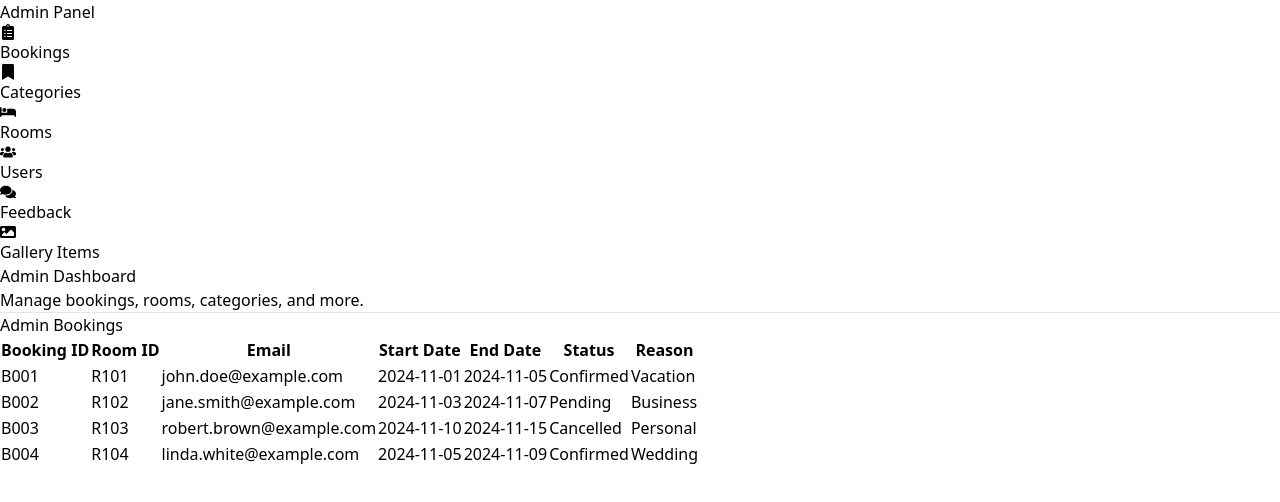
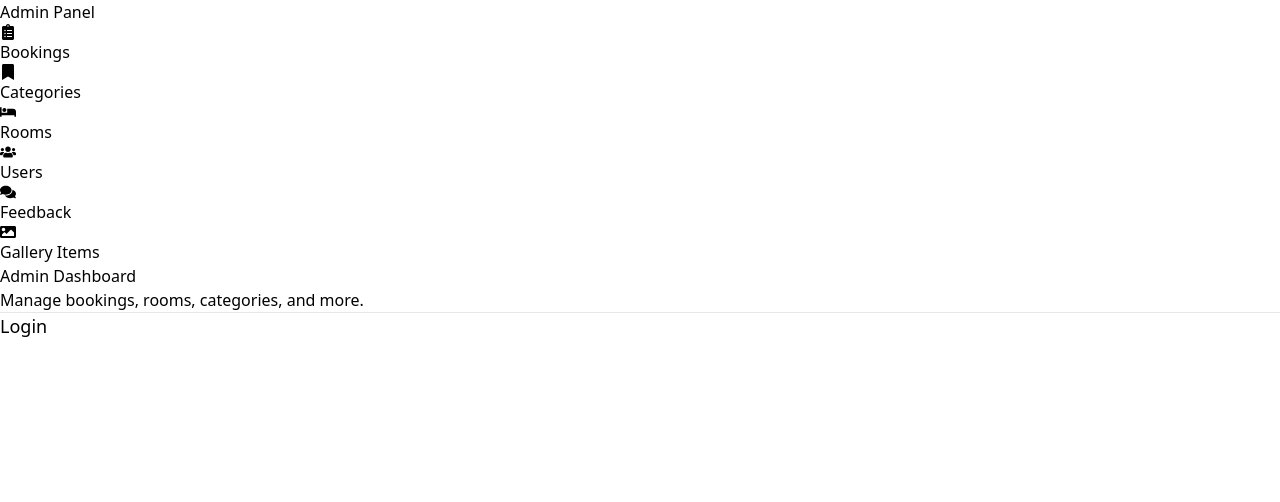
Before and after one commit to savinduamalka/Hotel-Management-front-end, a React (Vite) app: page /admin/bookings in a window 1280 px wide. Shown: the top 502 px of the page. Built offline with nearby package versions, Linux system fonts and the light colour scheme.

Commit message:
getting all booking details from database

```diff
--- a/src/pages/adminPages/admincomponents/bookings.jsx
+++ b/src/pages/adminPages/admincomponents/bookings.jsx
@@ -1,45 +1,44 @@
-import React from 'react'
-
-const bookings = [
-  {
-    bookingId: 'B001',
-    roomId: 'R101',
-    email: 'john.doe@example.com',
-    startDate: '2024-11-01',
-    endDate: '2024-11-05',
-    status: 'Confirmed',
-    reason: 'Vacation',
-  },
-  {
-    bookingId: 'B002',
-    roomId: 'R102',
-    email: 'jane.smith@example.com',
-    startDate: '2024-11-03',
-    endDate: '2024-11-07',
-    status: 'Pending',
-    reason: 'Business',
-  },
-  {
-    bookingId: 'B003',
-    roomId: 'R103',
-    email: 'robert.brown@example.com',
-    startDate: '2024-11-10',
-    endDate: '2024-11-15',
-    status: 'Cancelled',
-    reason: 'Personal',
-  },
-  {
-    bookingId: 'B004',
-    roomId: 'R104',
-    email: 'linda.white@example.com',
-    startDate: '2024-11-05',
-    endDate: '2024-11-09',
-    status: 'Confirmed',
-    reason: 'Wedding',
-  },
-];
+import axios from "axios";
+import React, { useEffect, useState } from "react";
 
 export default function Bookings() {
+  const [bookings, setBookings] = useState([]);
+  const [isLoaded, setIsLoaded] = useState(false);
+  const token = localStorage.getItem("token");
+
+  useEffect(() => {
+    if (token) {
+      if (!isLoaded) {
+        axios.get("http://localhost:3000/api/booking", {
+          headers: {
+            Authorization: "Bearer " + token,
+            "Content-Type": "application/json",
+          },
+        })
+        .then((res) => {
+          console.log(res);
+          setBookings(res.data.list);
+          setIsLoaded(true);
+        })
+        .catch((err) => {
+          console.log(err);
+        });
+      }
+    }
+  }, [isLoaded, token]);
+
+  if (!token) {
+    return (
+      <a
+        href="/login"
+        className="bg-[#7E60BF] text-[#FEF9F2] px-4 py-2 rounded hover:bg-[#6A4FA0] transition duration-300"
+        style={{ fontSize: "18px" }}
+      >
+        Login
+      </a>
+    );
+  }
+
   return (
     <div className="bg-[#FEF9F2] p-8">
       <h1 className="text-3xl font-bold text-[#7E60BF] mb-6">Admin Bookings</h1>
@@ -56,17 +55,42 @@ export default function Bookings() {
           </tr>
         </thead>
         <tbody>
-          {bookings.map((booking, index) => (
-            <tr key={index} className={`text-[#7E60BF] text-center ${index % 2 === 0 ? 'bg-[#F7ECFC]' : 'bg-[#FEF9F2]'}`}>
-              <td className="py-3 px-5 border-b border-[#E4B1F0]">{booking.bookingId}</td>
-              <td className="py-3 px-5 border-b border-[#E4B1F0]">{booking.roomId}</td>
-              <td className="py-3 px-5 border-b border-[#E4B1F0]">{booking.email}</td>
-              <td className="py-3 px-5 border-b border-[#E4B1F0]">{booking.startDate}</td>
-              <td className="py-3 px-5 border-b border-[#E4B1F0]">{booking.endDate}</td>
-              <td className={`py-3 px-5 border-b border-[#E4B1F0] ${booking.status === 'Confirmed' ? 'text-green-600' : booking.status === 'Pending' ? 'text-yellow-600' : 'text-red-600'}`}>
+          {Array.isArray(bookings) && bookings.map((booking, index) => (
+            <tr
+              key={booking.bookingId}
+              className={`text-[#7E60BF] text-center ${
+                index % 2 === 0 ? "bg-[#F7ECFC]" : "bg-[#FEF9F2]"
+              }`}
+            >
+              <td className="py-3 px-5 border-b border-[#E4B1F0]">
+                {booking.bookingId}
+              </td>
+              <td className="py-3 px-5 border-b border-[#E4B1F0]">
+                {booking.roomId}
+              </td>
+              <td className="py-3 px-5 border-b border-[#E4B1F0]">
+                {booking.email}
+              </td>
+              <td className="py-3 px-5 border-b border-[#E4B1F0]">
+                {booking.startDate}
+              </td>
+              <td className="py-3 px-5 border-b border-[#E4B1F0]">
+                {booking.endDate}
+              </td>
+              <td
+                className={`py-3 px-5 border-b border-[#E4B1F0] ${
+                  booking.status === "Confirmed"
+                    ? "text-green-600"
+                    : booking.status === "Pending"
+                    ? "text-yellow-600"
+                    : "text-red-600"
+                }`}
+              >
                 {booking.status}
               </td>
-              <td className="py-3 px-5 border-b border-[#E4B1F0]">{booking.reason}</td>
+              <td className="py-3 px-5 border-b border-[#E4B1F0]">
+                {booking.reason}
+              </td>
             </tr>
           ))}
         </tbody>
```
